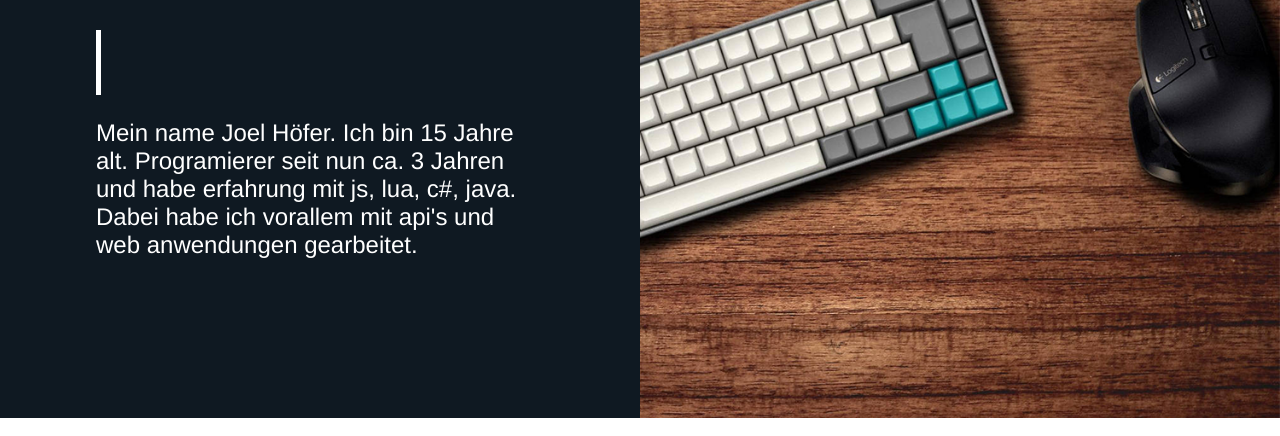
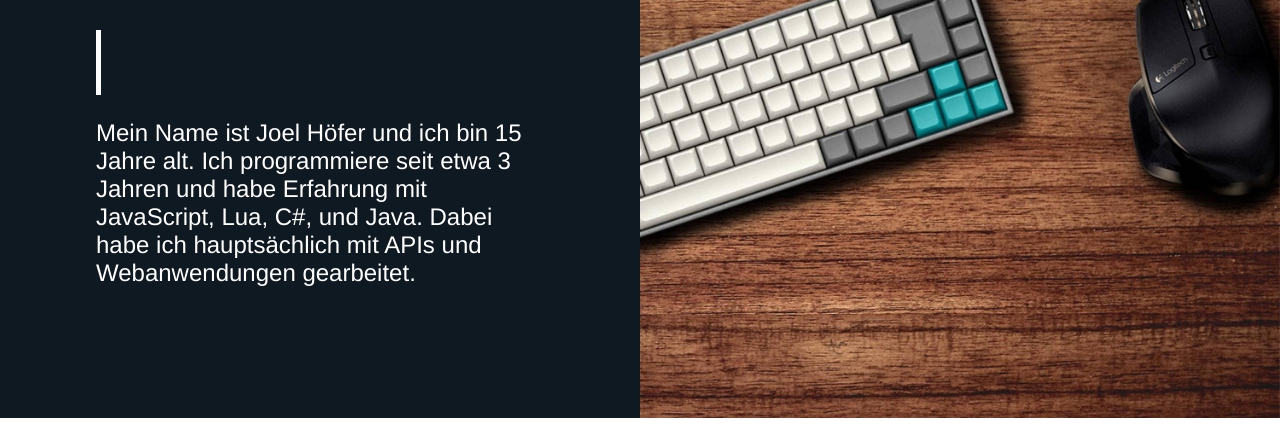
Before and after one commit to joelhoefer/portfolio, a plain HTML site: page index.html in a window 1280 px wide. Shown: the part 222-658 px from the top of the page. Drawn offline with Linux system fonts and the light colour scheme; a script that the page names is missing.

Commit message:
Update Text

```diff
--- a/index.html
+++ b/index.html
@@ -74,8 +74,9 @@
         <div class="container">
             <p class="title">HOME</p>
             <div class="line"></div>
-            <p class="text">Mein name Joel Höfer. Ich bin 15 Jahre alt. Programierer seit nun ca. 3 Jahren und habe
-                erfahrung mit js, lua, c#, java. Dabei habe ich vorallem mit api's und web anwendungen gearbeitet.</p>
+            <p class="text">
+                Mein Name ist Joel Höfer und ich bin 15 Jahre alt. Ich programmiere seit etwa 3 Jahren und habe Erfahrung mit JavaScript, Lua, C#, und Java.
+                Dabei habe ich hauptsächlich mit APIs und Webanwendungen gearbeitet.</p>
         </div>
         <div class="img-container">
             <div></div>
```
